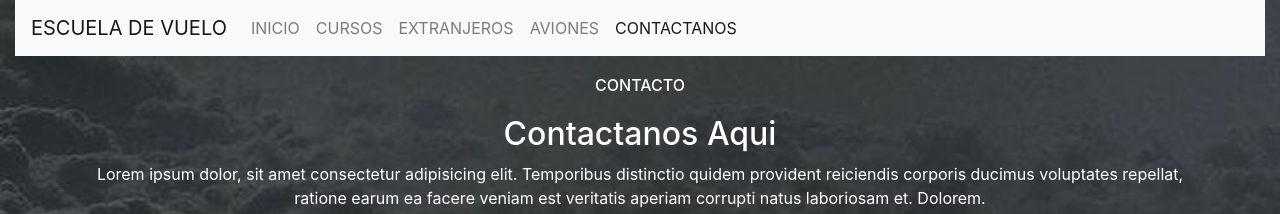
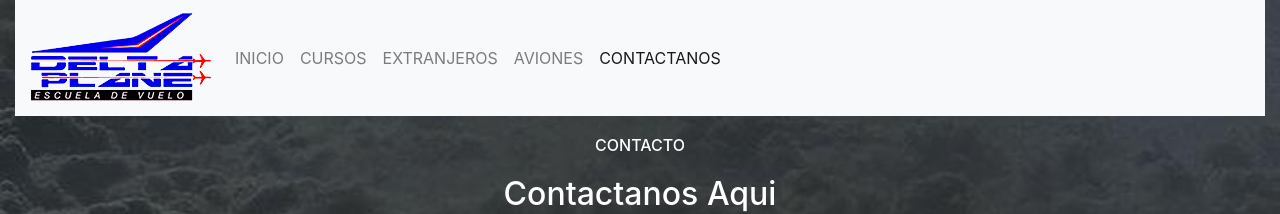
Before and after one commit to MarianoReynal/Escuela-de-vuelo, a website: page pages/contactanos.html in a window 1280 px wide. Shown: the top 214 px of the page. Drawn offline with nearby package versions, Linux system fonts and the light colour scheme.

Commit message:
agregue imagen a assets

```diff
--- a/pages/contactanos.html
+++ b/pages/contactanos.html
@@ -20,7 +20,7 @@
         <div class="row">
             <div class="col-lg-12 co-xs-12">
                 <nav class="navbar navbar-expand-lg navbar-light bg-light">
-                  <a class="navbar-brand" href="#">ESCUELA DE VUELO</a>
+                  <a class="navbar-brand" href="#"><img src="../assets/img/logoblack.png" alt="logo"></a>
                   <button class="navbar-toggler" type="button" data-toggle="collapse" data-target="#navbarNav" aria-controls="navbarNav" aria-expanded="false" aria-label="Toggle navigation">
                     <span class="navbar-toggler-icon"></span>
                   </button>
```
Also changed, not shown: assets/img/logoblack.png (added).
